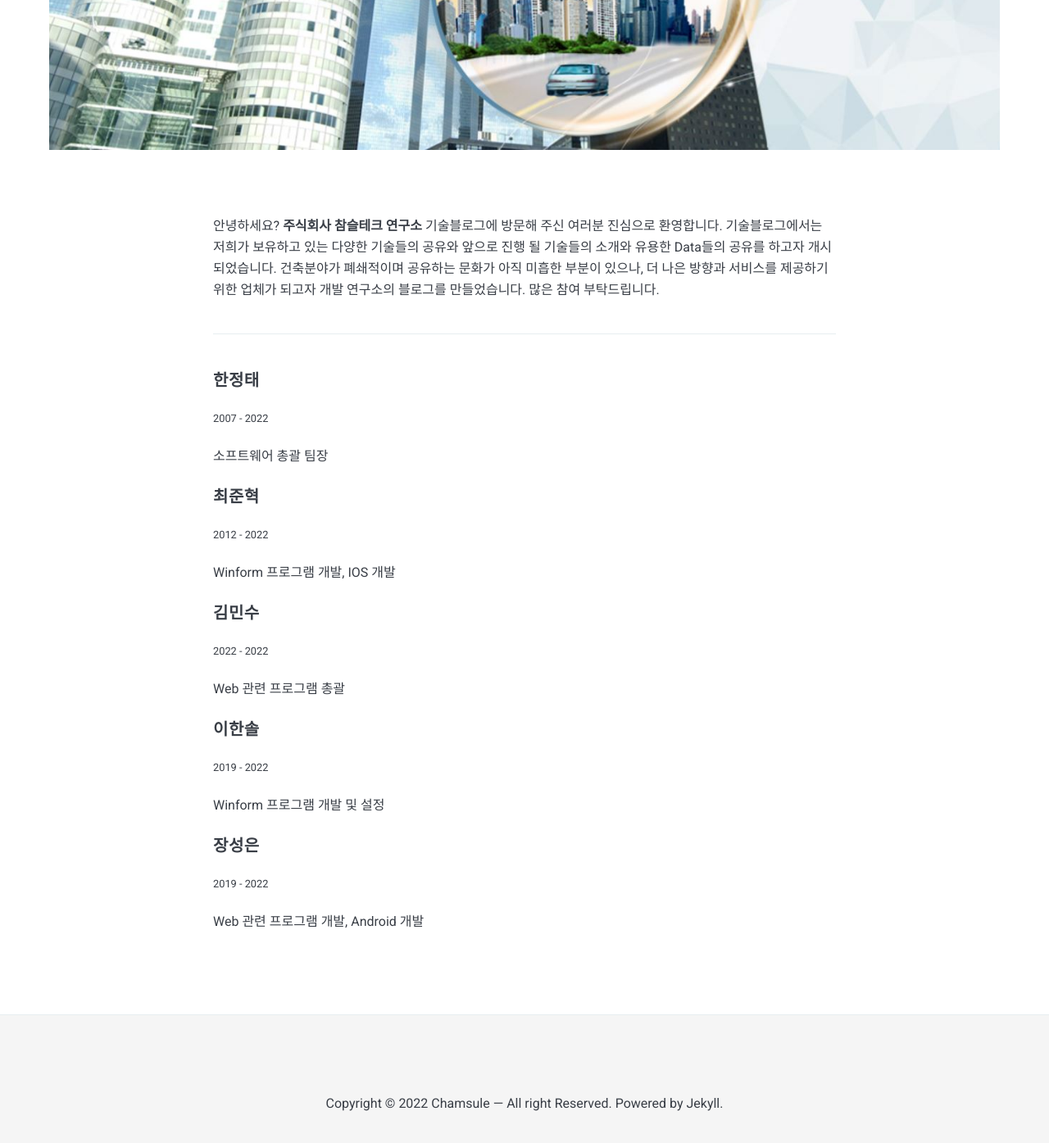
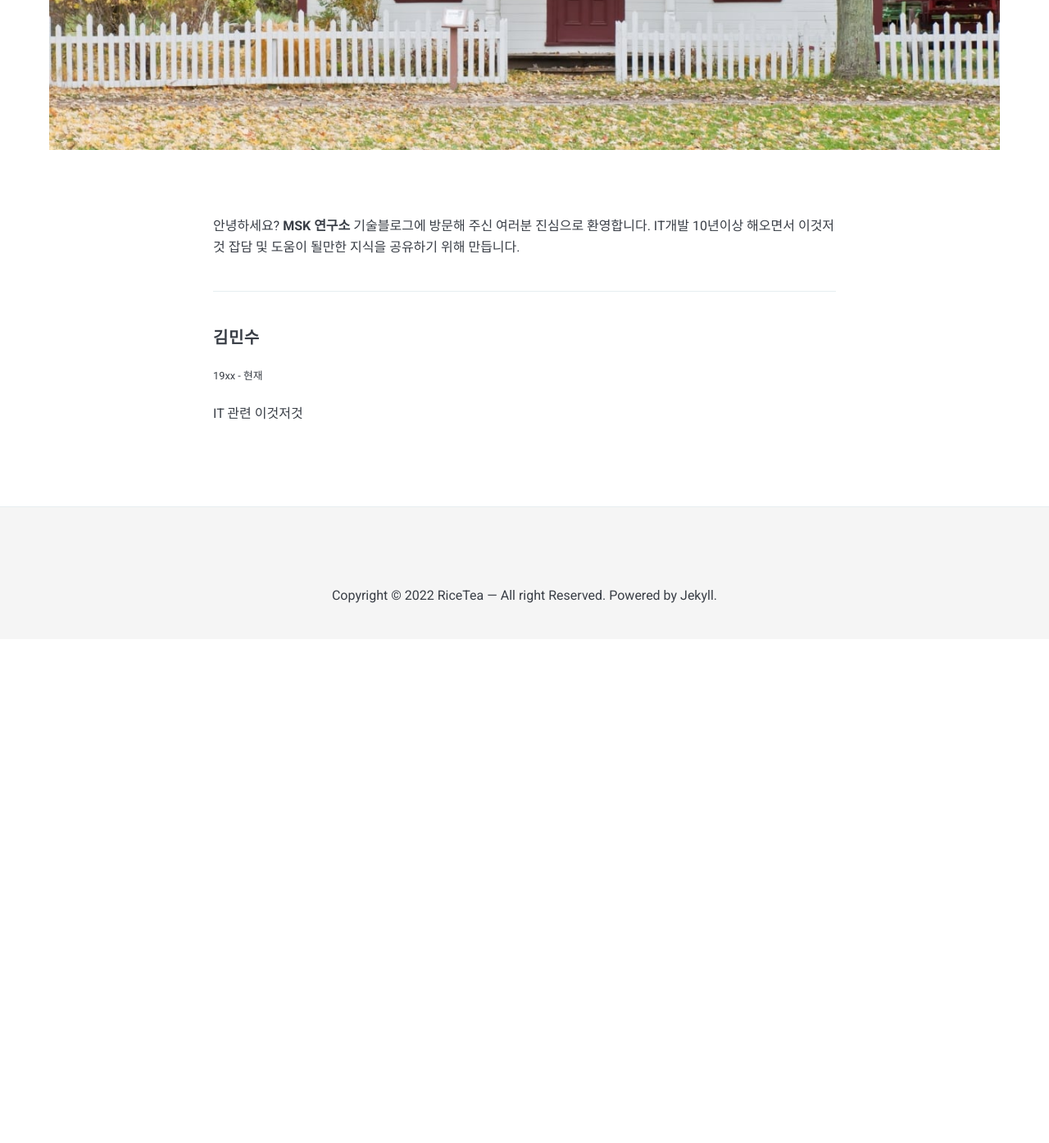
Before and after one commit to Mskim17/mskim17.github.io, a Jekyll site: the page built from _pages/about.md, in a window 1280 px wide and 1400 px high, scrolled down 728 px. Shown: the top 1395 px of the window at 82% size. Built offline with Jekyll 4.4.1, drawn with Linux system fonts in a browser that asks for light colours; nearby versions of some CDN libraries; after the commit the page ends 1508 px from its top, so only the background shows below that.

Commit message:
no message

```diff
--- a/_pages/about.md
+++ b/_pages/about.md
@@ -6,34 +6,13 @@
 ---
 
 안녕하세요?
-<strong>주식회사 참슬테크 연구소</strong> 기술블로그에 방문해 주신 여러분 진심으로 환영합니다.
-기술블로그에서는 저희가 보유하고 있는 다양한 기술들의 공유와 앞으로 진행 될 기술들의 소개와 유용한 Data들의 공유를 하고자 개시 되었습니다.
-건축분야가 폐쇄적이며 공유하는 문화가 아직 미흡한 부분이 있으나, 더 나은 방향과 서비스를 제공하기 위한 업체가 되고자 개발 연구소의 블로그를 만들었습니다.
-많은 참여 부탁드립니다.
+<strong>MSK 연구소</strong> 기술블로그에 방문해 주신 여러분 진심으로 환영합니다.
+IT개발 10년이상 해오면서 이것저것 잡담 및 도움이 될만한 지식을 공유하기 위해 만듭니다.
+
 
 ***
 
-#### 한정태
-<small>2007 - 2022</small>
+#### 김민수
+<small>19xx - 현재</small>
 
-소프트웨어 총괄 팀장
-
-#### 최준혁
-<small>2012 - 2022</small>
-
-Winform 프로그램 개발, IOS 개발
-
-#### 김민수
-<small>2022 - 2022</small>
-
-Web 관련 프로그램 총괄
-
-#### 이한솔
-<small>2019 - 2022</small>
-
-Winform 프로그램 개발 및 설정
-
-#### 장성은
-<small>2019 - 2022</small>
-
-Web 관련 프로그램 개발, Android 개발
+IT 관련 이것저것
```
Also changed, not shown: _data/settings.yml (+6 -6 lines), _posts/2022-04-19-ctaipscgf.markdown (deleted, +0 -81 lines), _posts/2022-09-06-Strapi-setting.markdown (added, +39 -0 lines), README.md, favicon.ico, images/01.jpg, images/RT.PNG (added), images/strapi.jpg (added), images/strapi/strapi.PNG (added), 4 other files.
